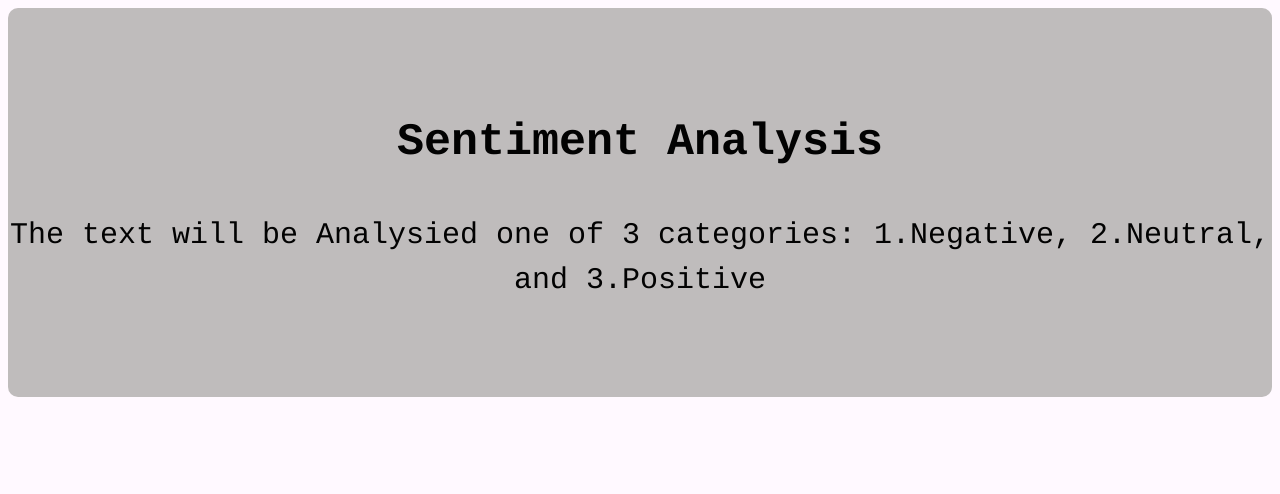
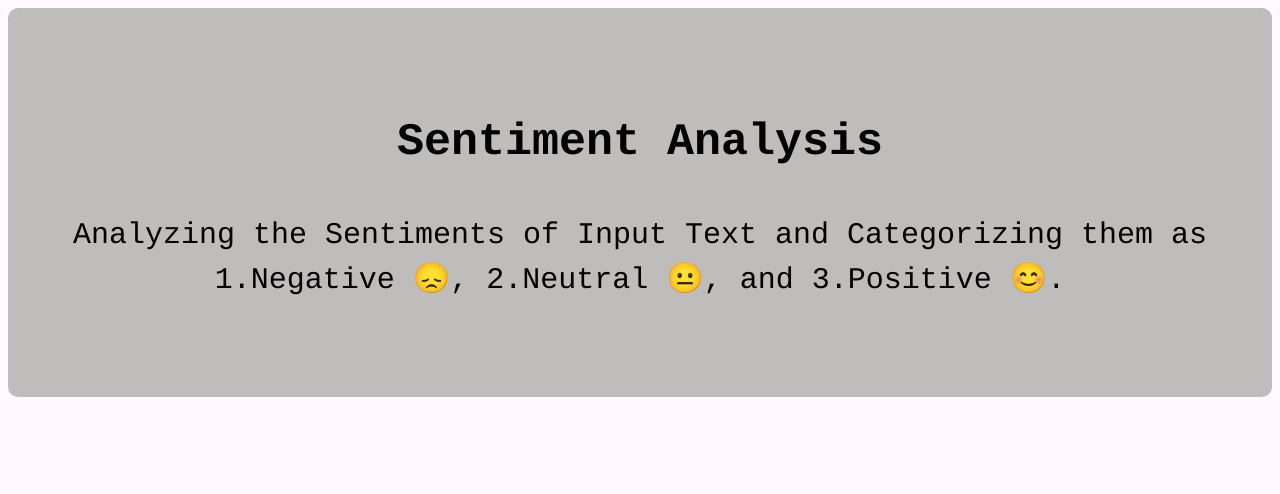
Before and after one commit to glingden/Sentiment-Analysis-Demo, a Flask app: page / in a window 1280 px wide. Shown: the top 494 px of the page. Run offline with Flask 2, Linux system fonts and the light colour scheme; parts of the project's set-up code (start-up, migrations or seed data) failed here and were passed over.

Commit message:
Updated home html file

```diff
--- a/templates/home.html
+++ b/templates/home.html
@@ -10,7 +10,10 @@
 	<header>
 		<div class="container">
             <h2>Sentiment Analysis</h2>
-            <p>The text will be  Analysied one of 3 categories: 1.Negative, 2.Neutral, and 3.Positive</p>
+            <p>
+                Analyzing the Sentiments of Input Text and Categorizing them as 1.Negative 😞, 2.Neutral 😐, and 3.Positive 😊.
+
+            </p>
         </div>
 	</header>
 
@@ -20,7 +23,6 @@
             <p>Enter Some Text</p>
             <textarea name="comment" rows="4" cols="50"></textarea>
             <input type="submit" class="btn-info" value="Analyse">
-
 	     </form>
 
 	</div>
```
